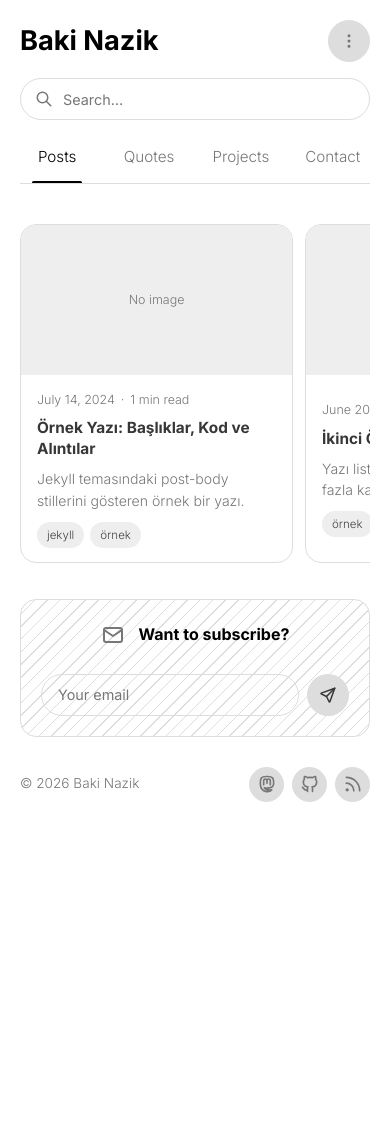
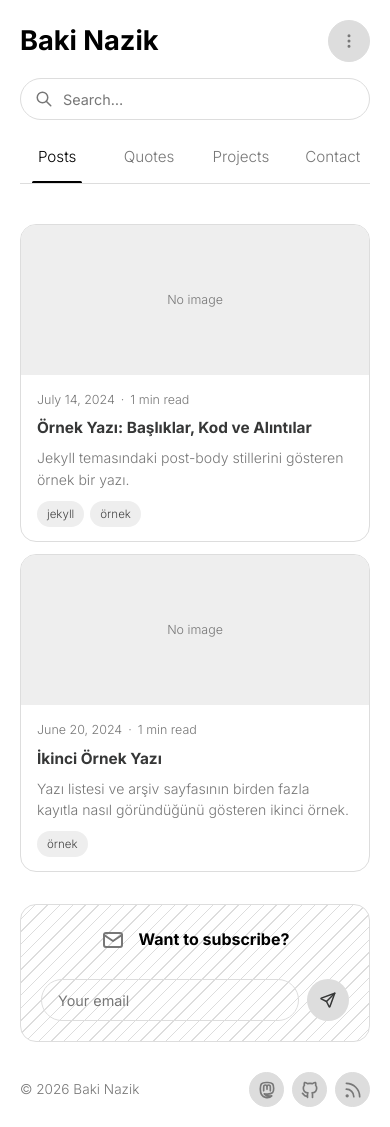
Before and after one commit to bakinazik/bakinazik.github.io, a Jekyll site: the page built from index.html, in a window 390 px wide. Built offline with Jekyll 4.4.1, drawn with Linux system fonts in a browser that asks for light colours; the list of posts is cut into pages by our own code; a style sheet for code colours, icons or effects is not loaded; before the commit the page ends 900 px from its top, so only the background shows below that.

Commit message:
Update repository

```diff
--- a/_includes/style.css
+++ b/_includes/style.css
@@ -652,21 +652,10 @@
 
 @media (max-width: 640px) {
   .post-cards {
-    flex-direction: row;
-    overflow-x: auto;
     gap: 12px;
-    padding-bottom: 4px;
-    scroll-snap-type: x proximity;
-    -webkit-overflow-scrolling: touch;
-  }
-  .post-cards::-webkit-scrollbar {
-    display: none;
   }
   .post-card {
-    flex: 0 0 78%;
-    max-width: 280px;
     flex-direction: column;
-    scroll-snap-align: start;
   }
   .post-card-media {
     flex: none;
```
